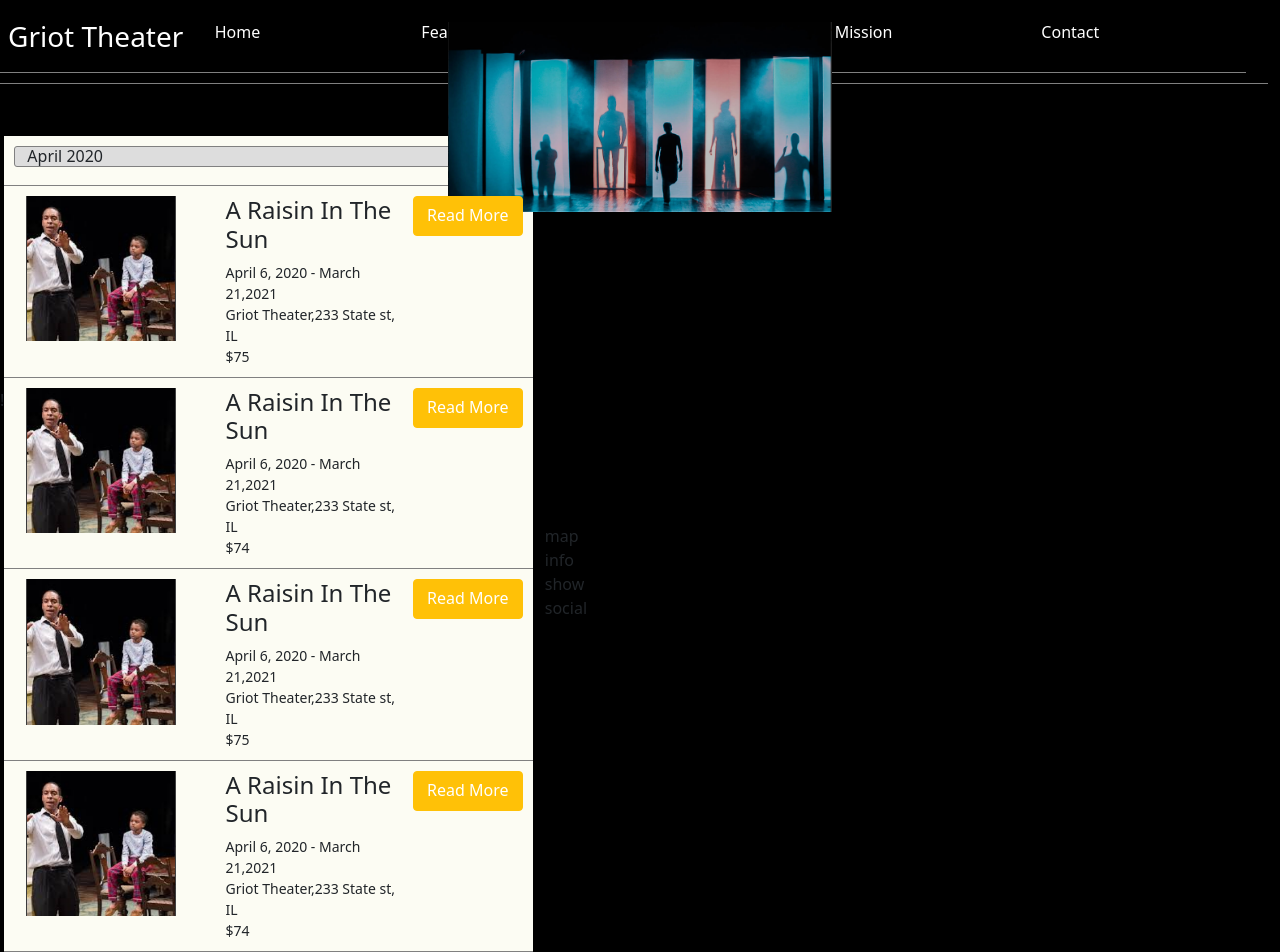
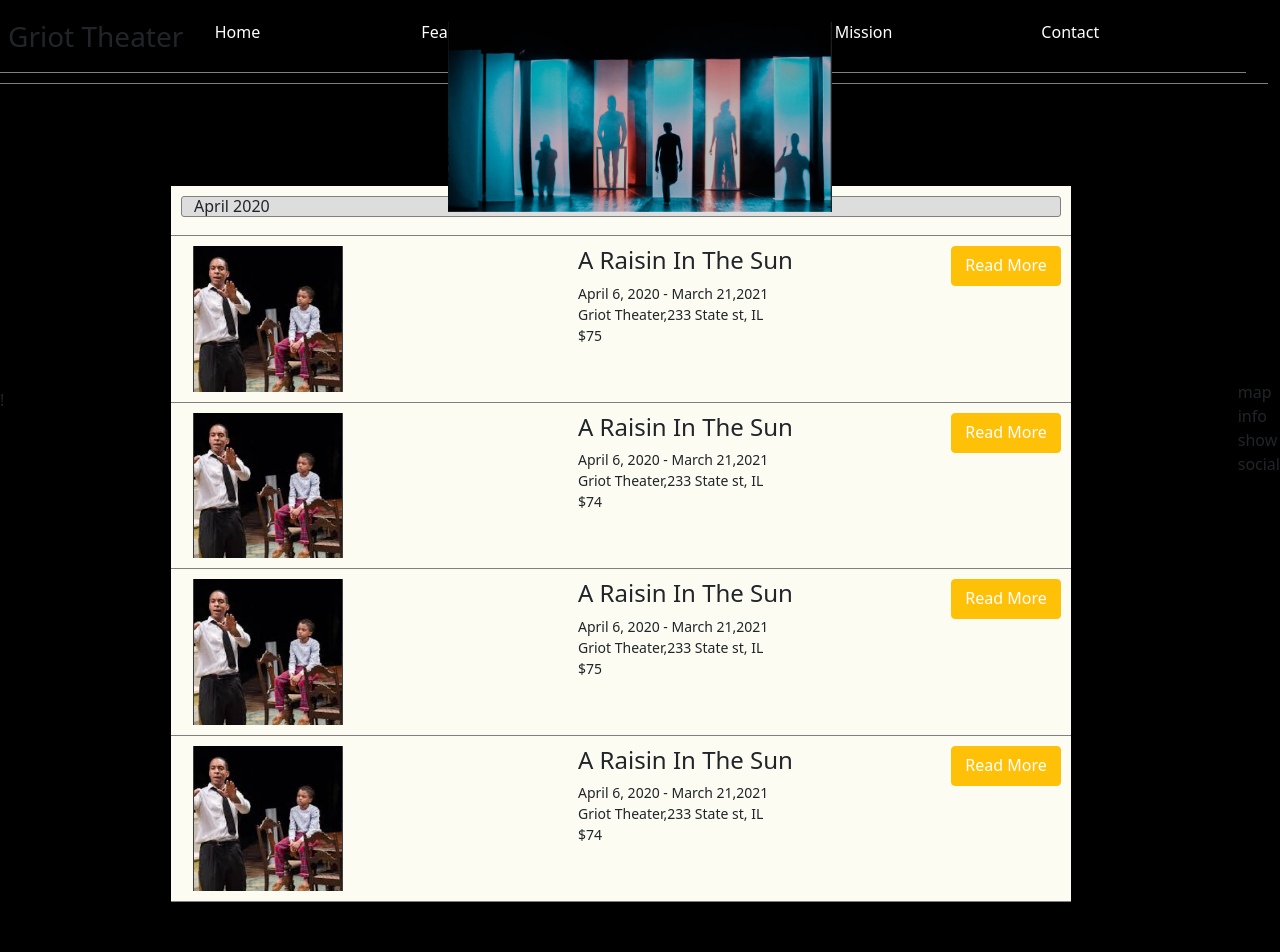
Before and after one commit to nadiahawa/GriotTheater, a plain HTML site: page index.html in a window 1280 px wide. After the commit the page ends 902 px from the top, so only its background shows below. Drawn offline with nearby package versions, Linux system fonts and the light colour scheme.

Commit message:
second draft

```diff
--- a/index.html
+++ b/index.html
@@ -24,7 +24,7 @@
 
     <div class="nav row">
         <div class="row">
-          <h3 id="navy" class="col">Griot Theater</h3>
+          <h3 class="col">Griot Theater</h3>
           <a id="navy" class="col" href="url">Home</a>
           <a id="navy" class="col" href="url">Features</a>
           <a id="navy" class="col" href="url">Our Actors</a>
@@ -116,7 +116,7 @@
 
 
 
-    <footer class=" container footer">
+    <footer class="footer">
     <div class="map">map</div>
         <div class="info">info</div>
         <div class="show">show</div>
```
